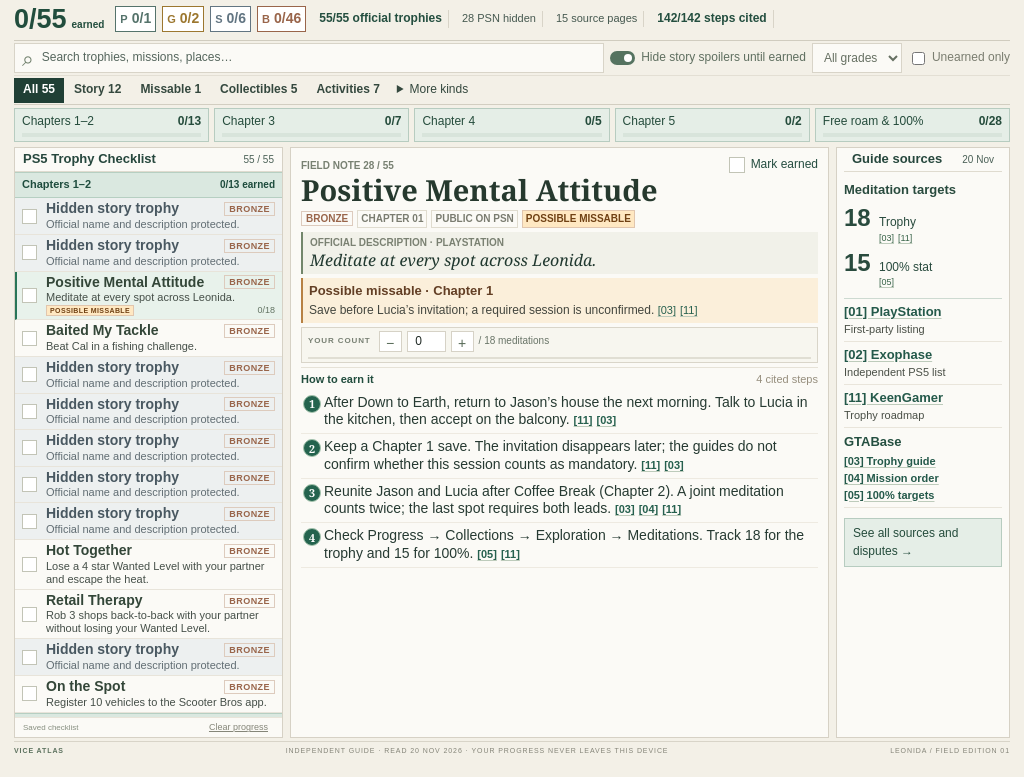
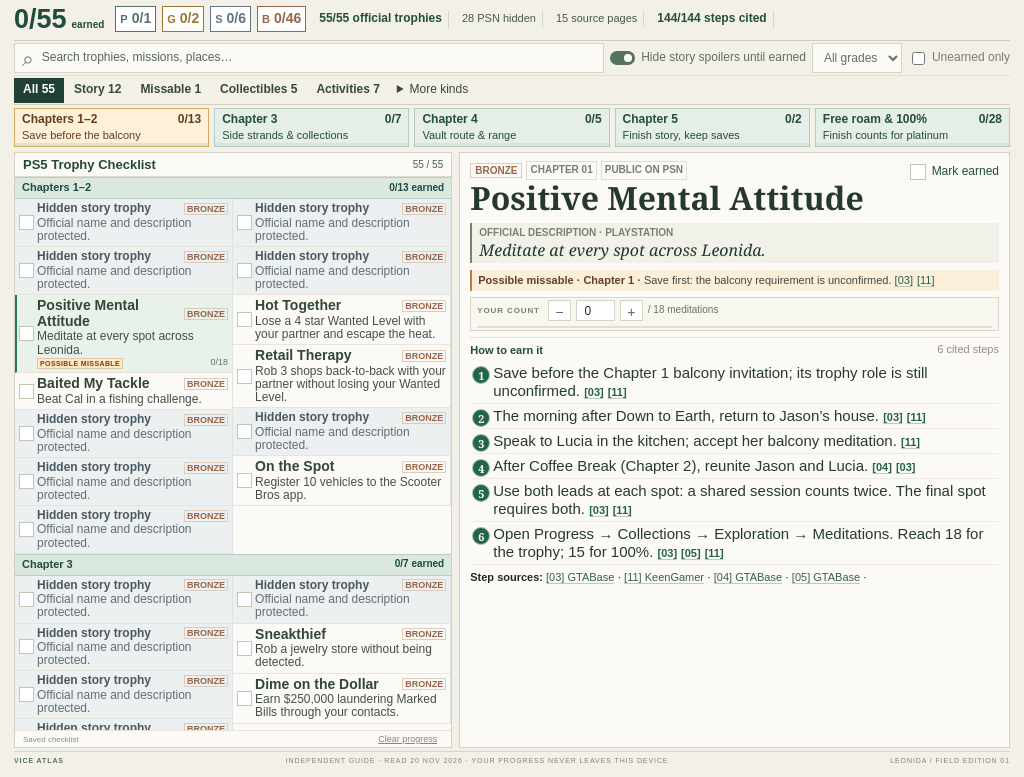
Before and after one commit to tqhieu1105/gta6-trophy-guide, a plain HTML site: page app/index.html in a window 1024 px wide. Shown: the part 44-821 px from the top of the page. Drawn offline with Linux system fonts and the light colour scheme.

Commit message:
Improve checklist legibility and verify citation coverage totals

```diff
--- a/app/app.js
+++ b/app/app.js
@@ -11,11 +11,11 @@ const trophies = data.trophies;
 const byId = new Map(trophies.map((t) => [t.id, t]));
 const sourceIndex = new Map(data.sources.map((s, i) => [s.id, { ...s, number: i + 1 }]));
 const routePhases = [
-  { title: 'Chapters 1–2', chapters: [1, 2], note: 'Protect the balcony invitation' },
+  { title: 'Chapters 1–2', chapters: [1, 2], note: 'Save before the balcony' },
   { title: 'Chapter 3', chapters: [3], note: 'Side strands & collections' },
-  { title: 'Chapter 4', chapters: [4], note: 'Vault route & shooting range' },
-  { title: 'Chapter 5', chapters: [5], note: 'Finish the story, keep saves' },
-  { title: 'Free roam & 100%', chapters: [0], note: 'Finish counts, then platinum' },
+  { title: 'Chapter 4', chapters: [4], note: 'Vault route & range' },
+  { title: 'Chapter 5', chapters: [5], note: 'Finish story, keep saves' },
+  { title: 'Free roam & 100%', chapters: [0], note: 'Finish counts for platinum' },
 ];
 const routePosition = (trophy) => routePhases.findIndex((phase) => phase.chapters.includes(trophy.chapter));
 const routeOrder = (trophy) => trophy.id === 28 ? 3.5 : trophy.id;
@@ -212,6 +212,7 @@ function trophyRow(t) {
 function renderRows(list, visible) {
   const fragment = document.createDocumentFragment();
   let lastPhase = -1;
+  let cards;
   for (const trophy of visible) {
     const phase = routePosition(trophy);
     if (phase !== lastPhase) {
@@ -219,10 +220,13 @@ function renderRows(list, visible) {
       const earned = matches.filter((item) => state.earned.has(item.name)).length;
       const band = el('h3', 'checklist-phase');
       band.append(el('span', '', routePhases[phase].title), el('span', '', `${earned}/${matches.length} earned`));
-      fragment.append(band);
+      const group = el('section', 'checklist-phase-group');
+      cards = el('div', 'phase-trophies');
+      group.append(band, cards);
+      fragment.append(group);
       lastPhase = phase;
     }
-    fragment.append(trophyRow(trophy));
+    cards.append(trophyRow(trophy));
   }
   list.replaceChildren(fragment);
 }
@@ -276,7 +280,7 @@ function renderDetail(t) {
     return;
   }
   if (t.id === 28) {
-    detail.append(callout('Possible missable · Chapter 1', 'Save before Lucia’s invitation; a required session is unconfirmed.', ['gtabase-list','keen'], 'dispute'));
+    detail.append(callout('Possible missable · Chapter 1', 'Save first: the balcony requirement is unconfirmed.', ['gtabase-list','keen'], 'dispute'));
   } else if (t.evidence === 'unresolved') {
     detail.append(callout('UNCONFIRMED TRIGGER · DO NOT GRIND A GUESS', t.guide, ['gtabase-list','keen'], 'dispute'));
   } else detail.append(el('p', 'guide-summary', t.guide));
@@ -293,6 +297,13 @@ function renderDetail(t) {
     steps.append(item);
   }
   detail.append(steps);
+  const sourceKey = el('p', 'guide-source-key');
+  sourceKey.append(el('b', '', 'Step sources: '));
+  const linkedSources = new Set(t.steps.flatMap((step) => step.sources));
+  for (const id of linkedSources) {
+    sourceKey.append(sourceLink(id), document.createTextNode(' · '));
+  }
+  detail.append(sourceKey);
   const availability = el('div', `availability${t.id === 28 ? ' repeats-step-window' : ''}`);
   availability.append(el('b', '', 'WHEN TO DO IT'), el('p', '', t.availability));
   detail.append(availability);
@@ -308,9 +319,9 @@ function renderRouteProgress() {
   for (const [index, { title: label, chapters, note }] of routePhases.entries()) {
     const members = trophies.filter((item) => chapters.includes(item.chapter));
     const earned = members.filter((item) => state.earned.has(item.name)).length;
-    const line = button('', () => setView('roadmap'), 'stage-line');
+    const line = button('', () => setView('roadmap'), index === 0 ? 'stage-line stage-precaution' : 'stage-line');
     line.append(el('span', 'stage-name', label), el('b', '', `${earned}/${members.length}`));
-    line.title = `Phase ${index + 1} · ${note}`;
+    line.append(el('span', 'stage-action', note));
     const meter = el('progress', 'stage-meter');
     meter.max = members.length;
     meter.value = earned;
@@ -340,6 +351,9 @@ function renderRail(t) {
       target.append(el('b', '', count), el('span', '', label), cite(ids, true));
       split.append(target);
     }
+    const balcony = el('p', 'meditation-evidence', 'GTABase and KeenGamer leave the balcony requirement unconfirmed. ');
+    balcony.append(cite(['gtabase-list', 'keen'], true));
+    split.append(balcony);
     rail.append(split);
   }
   const linked = [...new Set(['playstation', 'exophase', ...t.steps.flatMap((s) => s.sources)])];
--- a/app/style.css
+++ b/app/style.css
@@ -287,19 +287,29 @@ progress::-webkit-progress-bar{background:#d8e4db}progress::-webkit-progress-val
   border: 0;
 }
 #route-progress .stage-line {
+  position: relative;
   display: grid;
   grid-template-columns: 1fr auto;
-  gap: 3px 6px;
-  padding: 4px 7px;
+  gap: 1px 6px;
+  padding: 2px 7px 5px;
   background: #e5eee7;
   border: 1px solid #b7ccc0;
   color: #254c3c;
   font-size: 12px;
 }
 #route-progress .stage-line:hover { background: #d0e5d8; }
+#route-progress .stage-name { font-weight: 700; }
+#route-progress .stage-action {
+  grid-column: 1 / -1;
+  font-size: 11px;
+  line-height: 1.1;
+}
+#route-progress .stage-precaution { background: #fff0d9; border-color: #d8a960; color: #603f1d; }
+#route-progress .stage-precaution:hover { background: #ffe2b5; }
 #route-progress .stage-meter {
-  grid-column: 1 / -1;
-  height: 4px;
+  position: absolute;
+  inset: auto 0 0;
+  height: 3px;
 }
 .rail-source > .source-link {
   font-size: 13px;
@@ -338,6 +348,8 @@ progress::-webkit-progress-bar{background:#d8e4db}progress::-webkit-progress-val
 .meditation-target span { font-size: 12px; }
 .meditation-target > .citations { grid-column: 2; }
 .meditation-target + .meditation-target { margin-top: 5px; }
+.meditation-evidence { margin: 8px 0 0; font-size: 11px; line-height: 1.3; color: #324e43; }
+.guide-source-key { display: none; }
 .dispute-comparison {
   display: grid;
   grid-template-columns: repeat(2, minmax(0, 1fr));
@@ -468,3 +480,62 @@ body[data-view="roadmap"] .phase h2 { font-size: 23px; }
   body[data-view="tracker"].risk-in-detail .tracker-grid { height:calc(100vh - 204px); }
   body[data-view="tracker"] .guide-detail .repeats-step-window { display:none; }
 }
+@media (min-width:1000px) and (max-width:1130px) {
+  body[data-view="tracker"] .tracker-grid,
+  body[data-view="tracker"].risk-in-detail .tracker-grid {
+    grid-template-columns: 396px minmax(0, 1fr) 122px;
+  }
+  .trophy-list {
+    display: block;
+  }
+  .phase-trophies { column-count: 2; column-gap: 0; }
+  .trophy-list .checklist-phase { grid-column: 1 / -1; }
+  .trophy-row {
+    break-inside: avoid;
+    gap: 3px;
+    padding: 3px 4px;
+    grid-template-columns: 15px minmax(0, 1fr);
+    border-inline-end: 1px solid #dee5df;
+  }
+  .trophy-row.selected { padding-inline-start: 2px; }
+  .trophy-open { align-content: start; }
+  .trophy-open > strong { font-size: 13px; }
+  .trophy-open > .grade { min-width: 0; padding: 0 2px; letter-spacing: 0; }
+  .trophy-open .row-description { line-height: 1.1; }
+  .trophy-masked .trophy-open > strong { font-size: 12px; }
+  .trophy-row.selected .row-meta { align-items: start; }
+  .trophy-row.selected .row-meta .risk-label { line-height: 1.1; padding: 1px 2px; }
+  .trophy-list .checklist-phase { padding-block: 2px; }
+  .checklist .list-foot { height: 17px; min-height: 17px; }
+  .evidence-rail .panel-heading { padding-inline: 0; }
+  .evidence-rail .panel-heading span { display: none; }
+  body[data-view="tracker"].risk-in-detail .tracker-grid { height: calc(100vh - 199px); }
+  .risk-in-detail .guide-detail .official { padding-block: 3px; }
+  .risk-in-detail .guide-detail .callout { margin-block: 3px; padding-block: 3px; }
+  .guide-detail .guide-steps p { line-height: 1.2; }
+  .guide-detail .guide-steps li { padding-block: 3px; }
+}
+@media (min-width:1000px) and (max-width:1130px) {
+  body[data-view="tracker"] .tracker-grid,
+  body[data-view="tracker"].risk-in-detail .tracker-grid {
+    grid-template-columns: 44% minmax(0, 1fr);
+  }
+  body[data-view="tracker"] .evidence-rail { display: none; }
+  .trophy-open > strong { font-size: 14px; }
+  .trophy-open .row-description { font-size: 12px; }
+  .guide-detail .guide-steps p { font-size: 15px; line-height: 1.2; }
+  .guide-detail .guide-steps li { padding-block: 3px; }
+  .guide-detail .detail-title { font-size: 32px; }
+  .guide-detail .manual-counter { margin-block: 3px; padding-block: 2px; }
+  .guide-source-key { display: block; margin: 5px 0 0; font-size: 11px; line-height: 1.3; }
+  .guide-source-key .source-link { font-size: 11px; white-space: nowrap; }
+  .risk-in-detail .guide-detail { display: flex; flex-direction: column; }
+  .risk-in-detail .guide-detail .detail-meta { order: -2; margin: 0 100px -17px 0; min-height: 17px; }
+  .risk-in-detail .guide-detail .detail-meta .risk-label { display: none; }
+  .risk-in-detail .guide-detail .detail-top { order: -1; align-self: flex-end; min-height: 17px; margin-bottom: 0; }
+  .risk-in-detail .guide-detail .detail-top .eyebrow { display: none; }
+  .risk-in-detail .guide-detail .callout { font-size: 11px; line-height: 1.25; }
+  .risk-in-detail .guide-detail .callout b,
+  .risk-in-detail .guide-detail .callout p { display: inline; font-size: 11px; }
+  .risk-in-detail .guide-detail .callout b::after { content: " · "; }
+}
```
Also changed, not shown: app/data/trophies.json, screenshots/1-field-atlas.jpg, screenshots/2-completion-guide.jpg, screenshots/3-platinum-route.jpg, screenshots/4-cited-source-ledger.jpg, 1 other file.
